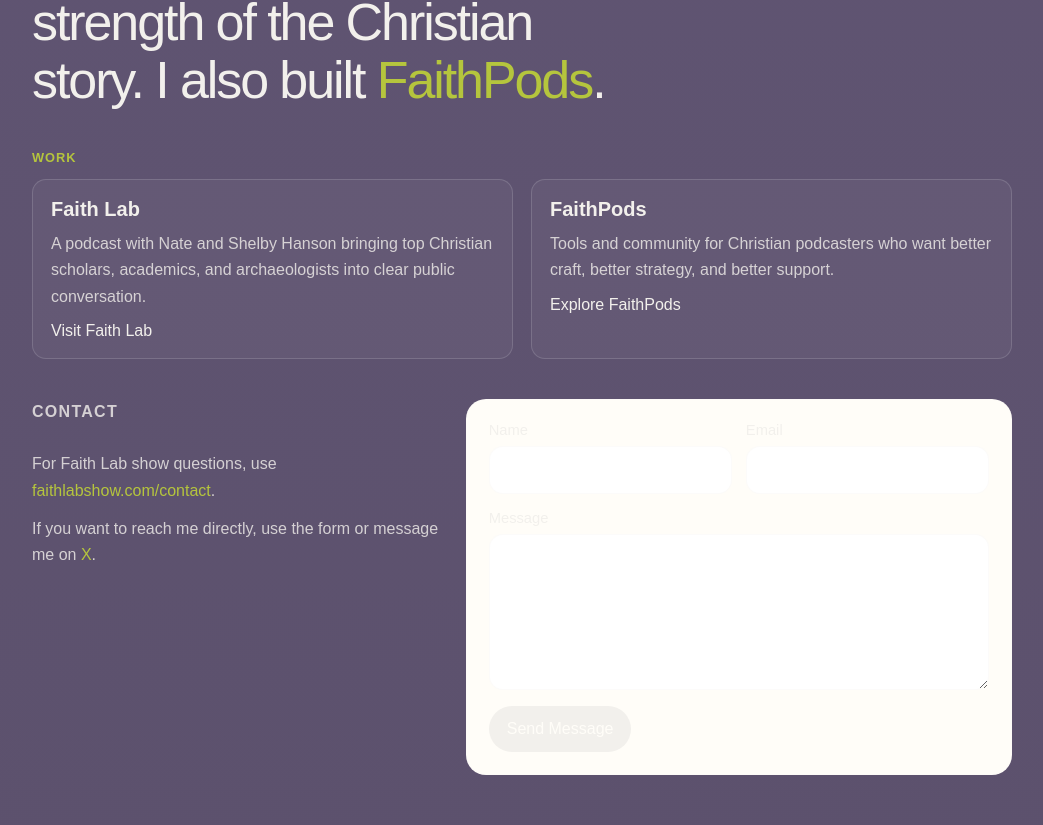
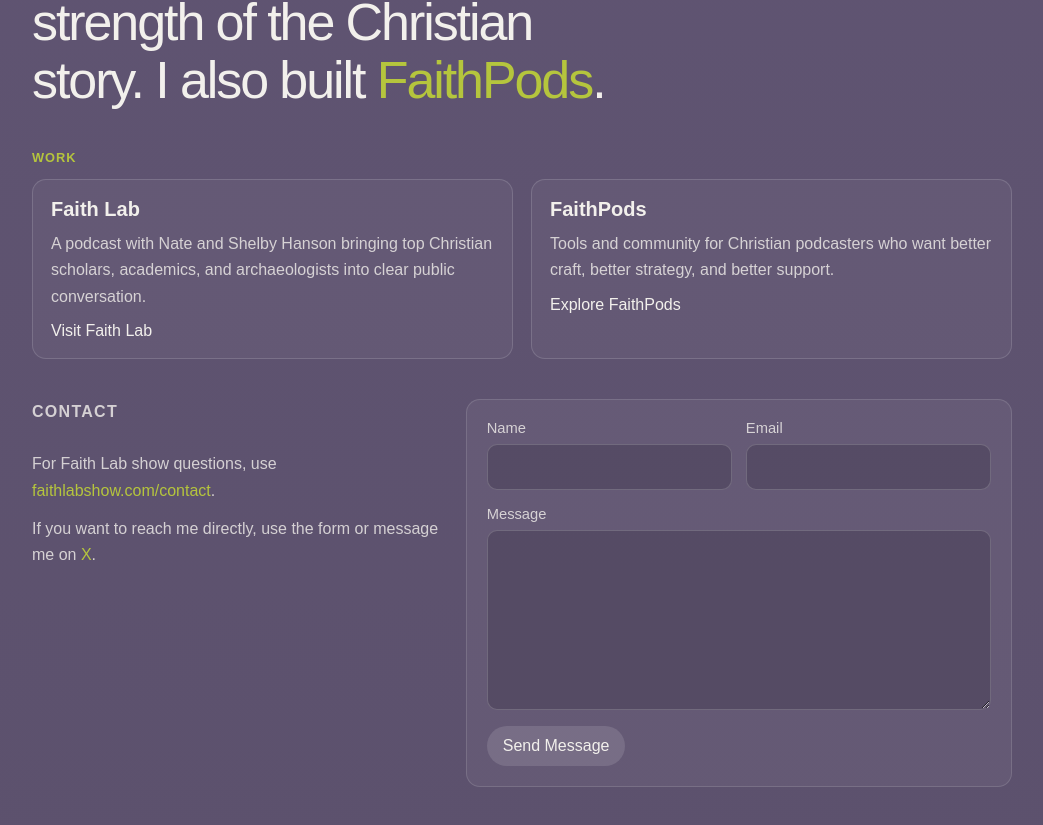
Before and after one commit to natemhanson/natemhanson.com, a Next.js app: page / in a window 1280 px wide. Shown: the part 1901-2726 px from the top of the page, without its empty margins (118-1161 px from the left). Built offline with nearby package versions, Linux system fonts and the light colour scheme; no server answers.

Commit message:
Fix contact form styling

```diff
--- a/src/components/contact-form.module.css
+++ b/src/components/contact-form.module.css
@@ -1,10 +1,10 @@
 .form {
   display: grid;
   gap: 16px;
-  padding: 22px;
-  border: 1px solid var(--border);
-  border-radius: 20px;
-  background: #fffdf8;
+  padding: 20px;
+  border: 1px solid rgba(242, 240, 236, 0.14);
+  border-radius: 14px;
+  background: rgba(255, 255, 255, 0.05);
 }
 
 .row {
@@ -20,21 +20,28 @@
 
 .field span {
   font-size: 0.92rem;
+  color: var(--muted);
 }
 
 .field input,
 .field textarea {
   width: 100%;
-  border: 1px solid var(--border-strong);
-  border-radius: 14px;
-  background: #fff;
-  padding: 14px 15px;
+  border: 1px solid rgba(242, 240, 236, 0.18);
+  border-radius: 10px;
+  background: rgba(18, 14, 28, 0.18);
+  padding: 13px 14px;
   color: var(--foreground);
   font: inherit;
 }
 
+.field input::placeholder,
+.field textarea::placeholder {
+  color: rgba(242, 240, 236, 0.38);
+}
+
 .field textarea {
   resize: vertical;
+  min-height: 180px;
 }
 
 .botcheck {
@@ -43,9 +50,10 @@
 
 .field input:focus,
 .field textarea:focus {
-  outline: 2px solid rgba(143, 47, 32, 0.18);
+  outline: 2px solid rgba(181, 197, 61, 0.18);
   outline-offset: 1px;
-  border-color: rgba(143, 47, 32, 0.45);
+  border-color: rgba(181, 197, 61, 0.55);
+  background: rgba(18, 14, 28, 0.28);
 }
 
 .actions {
@@ -55,12 +63,12 @@
 
 .actions button {
   width: fit-content;
-  min-height: 46px;
-  padding: 0 18px;
+  min-height: 40px;
+  padding: 0 16px;
   border: 0;
   border-radius: 999px;
-  background: var(--foreground);
-  color: #fffdf8;
+  background: rgba(255, 255, 255, 0.12);
+  color: var(--foreground);
   font: inherit;
   cursor: pointer;
 }
@@ -76,11 +84,11 @@
 }
 
 .error {
-  color: #8f2f20;
+  color: #ffd7cf;
 }
 
 .success {
-  color: #2f6a42;
+  color: #d7f0a8;
 }
 
 @media (max-width: 640px) {
```
